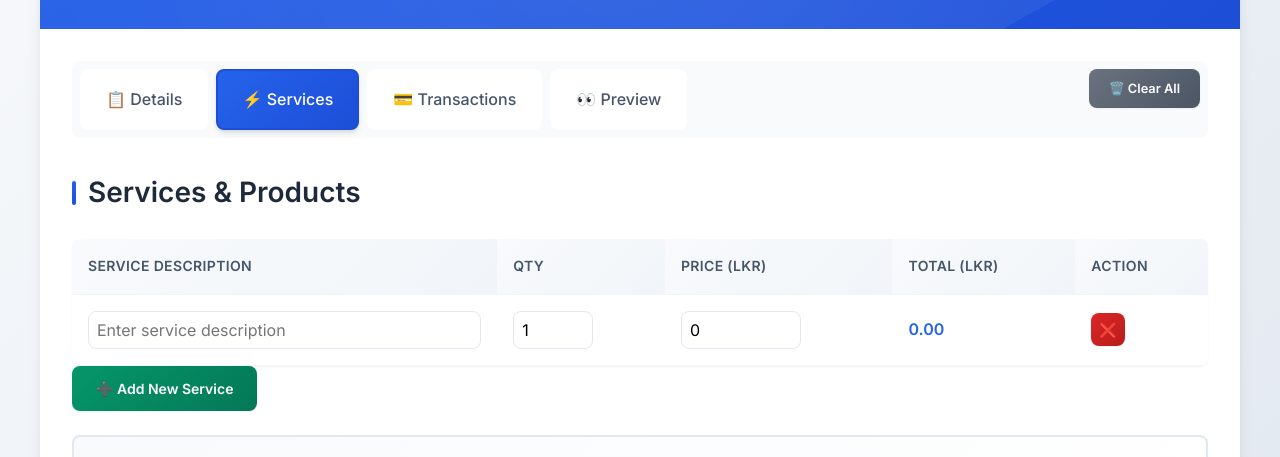
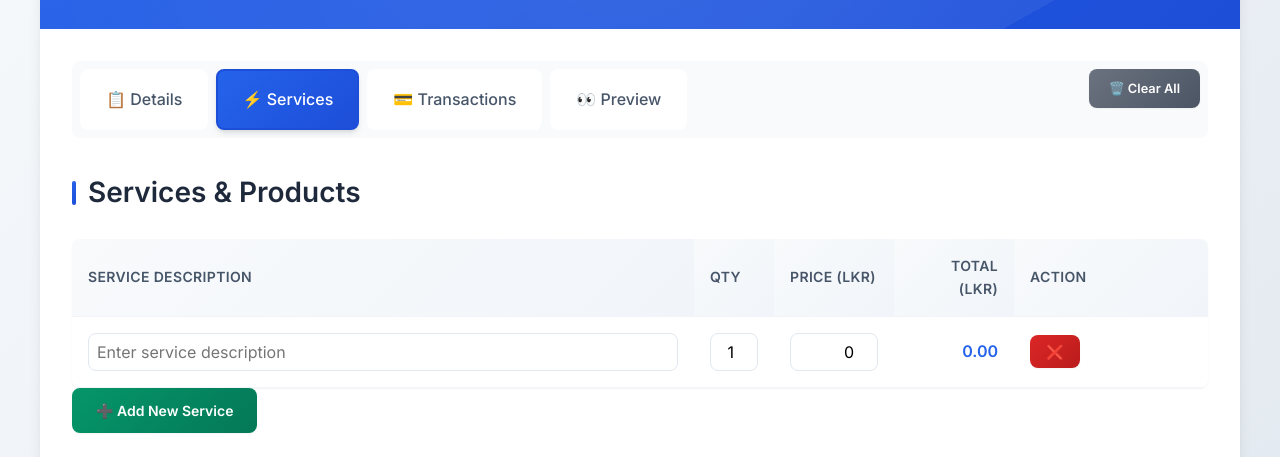
Before and after one commit to Charuka-tech-ux/dgsdfg, a plain HTML site: page index.html in a window 1280 px wide. Both pictures are taken after a click on the element "⚡ Services". Shown: the part 303-760 px from the top of the page. Drawn offline with Linux system fonts and the light colour scheme.

Commit message:
Update index.html

```diff
--- a/index.html
+++ b/index.html
@@ -231,7 +231,19 @@
         margin: 0;
         padding: 0.5rem;
         border: 1px solid var(--border-color);
-    }
+        width: 100%; /* Ensure input takes full column width */
+        box-sizing: border-box; /* Include padding/border in width calculation */
+    }
+
+    /* Specific styles for the services table inputs for better alignment */
+    #servicesTable input[type="number"] {
+        text-align: right;
+    }
+
+    #servicesTable td:nth-child(2) { width: 80px; } /* Qty */
+    #servicesTable td:nth-child(3) { width: 120px; } /* Price */
+    #servicesTable td:nth-child(4) { width: 120px; text-align: right; font-weight: 600; color: var(--primary-color); } /* Total */
+    #servicesTable th:nth-child(4) { text-align: right; }
 
     .btn {
         background: linear-gradient(135deg, var(--primary-color), var(--primary-hover));
@@ -503,6 +515,10 @@
         th, td {
             padding: 0.75rem 0.5rem;
         }
+
+        #servicesTable td:nth-child(2) { width: 60px; }
+        #servicesTable td:nth-child(3) { width: 90px; }
+        #servicesTable td:nth-child(4) { width: 90px; }
 
         .tabs {
             justify-content: flex-start;
@@ -1137,6 +1153,8 @@ function navigateTo(pageId) {
 function addServiceRow(desc = '', qty = 1, price = 0) {
     const tbody = document.querySelector("#servicesTable tbody");
     const row = document.createElement("tr");
+
+    // Create datalist options for the dropdown input
     const opts = serviceOptions.map(o => `<option value="${o}"></option>`).join('');
 
     row.innerHTML = `
@@ -1144,10 +1162,11 @@ function addServiceRow(desc = '', qty = 1, price = 0) {
             <input list="serviceOptions" value="${desc}" oninput="calculateTotals()" placeholder="Enter service description">
             <datalist id="serviceOptions">${opts}</datalist>
         </td>
-        <td><input type="number" value="${qty}" min="1" oninput="calculateTotals()" style="width: 80px;"></td>
-        <td><input type="number" value="${price}" min="0" step="0.01" oninput="calculateTotals()" style="width: 120px;"></td>
-        <td class="lineTotal" style="font-weight: 600; color: var(--primary-color);">0.00</td>
-        <td><button class="btn danger" onclick="this.closest('tr').remove(); calculateTotals();" style="padding: 0.5rem;">❌</button></td>`;
+        <td><input type="number" value="${qty}" min="1" oninput="calculateTotals()"></td>
+        <td><input type="number" value="${price}" min="0" step="0.01" oninput="calculateTotals()"></td>
+        <td class="lineTotal">0.00</td>
+        <td><button class="btn danger" onclick="this.closest('tr').remove(); calculateTotals();" style="padding: 0.5rem; justify-content: center; width: 50px;">❌</button></td>`;
+
     tbody.appendChild(row);
     calculateTotals();
 }
@@ -1157,6 +1176,11 @@ function calculateTotals() {
     let subTotal = 0;
 
     rows.forEach(r => {
+        // The description input is at index 0
+        // The quantity input is at index 1
+        // The price input is at index 2
+        // The total display is at index 3
+
         const qty = parseFloat(r.children[1].querySelector('input').value) || 0;
         const price = parseFloat(r.children[2].querySelector('input').value) || 0;
         const total = qty * price;
```
